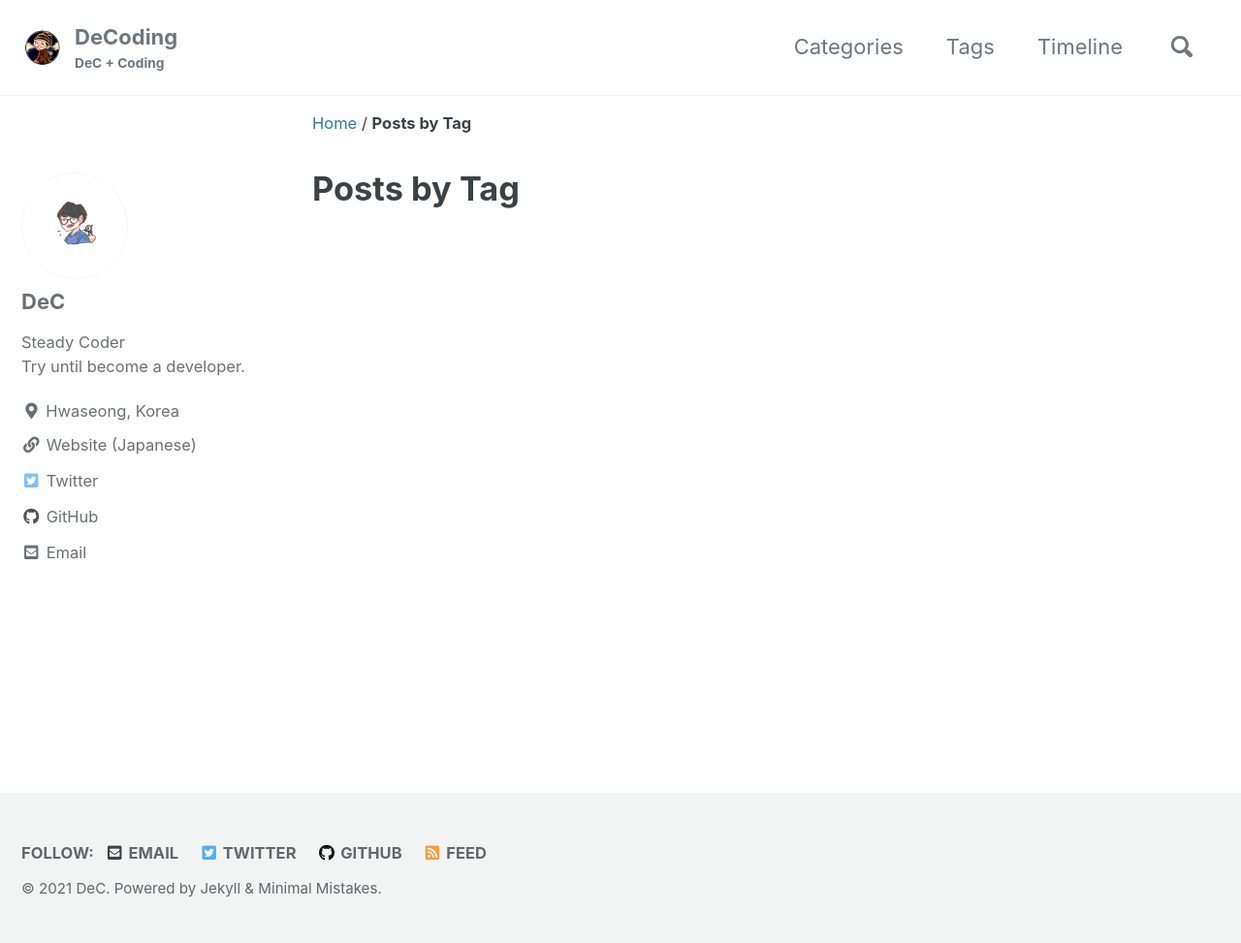
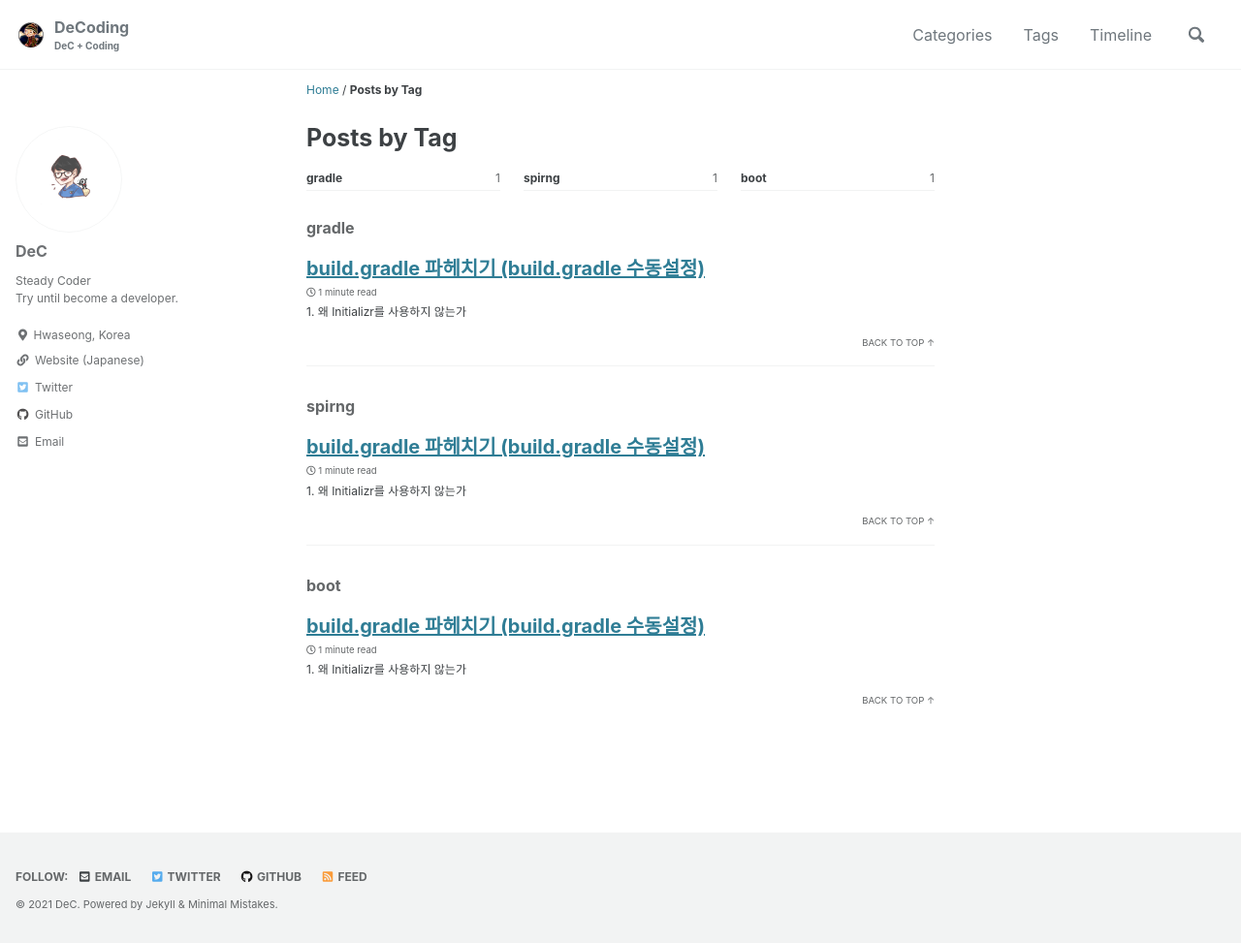
Before and after one commit to xengom/xengom.github.io, a Jekyll site: the page built from _pages/tag-archive.md, in a window 1280 px wide and 973 px high. Shown: the whole window at 97% size. Built offline with Jekyll 4.4.1, drawn with Linux system fonts in a browser that asks for light colours; cached includes are drawn as plain includes; part of the change alters nothing that is shown.

Commit message:
build.gradle
build.gradle 파헤치기

```diff
--- a/_config.yml
+++ b/_config.yml
@@ -276,6 +276,9 @@ defaults:
       comments: true
       share: true
       related: true
+      category:
+      tags:
+      toc: true
 
   # _pages
   - scope:
--- /dev/null
+++ b/_posts/2021-06-05-buildgradle-buildgradle.md
@@ -0,0 +1,157 @@
+---
+title: build.gradle 파헤치기 (build.gradle 수동설정)
+category: Springboot
+tags:
+- gradle
+- spirng
+- boot
+toc: true
+---
+
+## 1. 왜 Initializr를 사용하지 않는가
+
+![Spring Initializr](/assets/images/SpringBoot/1/Initializr.PNG)
+
+학원 수업에서도 Initializr를 사용하고 있으나 자잘한 오류 발생시, 스스로 오류를 해결하기 어려웠습니다. 결국 구글링을 통해 build.gradle 파일을 수정하는 식으로 대부분의 오류는 해결할 수 있었지만 처음부터 build.gradle 로 설정했으면 오류가 생기지 않았겠죠.
+
+또, build.gradle 을 모르는 상태로 프로젝트 진행중에 새로 추가해야할 의존성이 생겼을 경우 Initializr만 사용한다면 처음부터 프로젝트를 다시 생성해야 합니다.
+
+따라서 Spring Boot와 Gradle에 익숙해질 때까지는 Initializr 사용을 지양하고 하나씩 추가하는 식으로 공부하겠습니다.
+
+
+## 2. 그레이들 프로젝트 생성
+### 기본 상태
+우선 프로젝트 생성 후 build.gradle은 다음과 같이  자바 개발에 있어 가장 기초적인 설정만 되어있는 상태입니다.
+ ~~~java
+plugins {
+    id 'java'
+}
+
+group 'com.ch.board'
+version '1.0-SNAPSHOT'
+sourceCompatibility = 1.8
+
+repositories {
+    mavenCentral()
+}
+
+dependencies {
+    testCompile group: 'junit', name: 'junit', version:'4.12'
+}
+
+ ~~~
+
+## 3.설정 추가
+
+기본 build.gradle의 상단에 프로젝트의 플로그인 의존성 관리를 위한 설정을 추가합니다.(인텔리제이의 플러그인 관리가 아님)
+#### spring-boot-gradle-plugin
+~~~java
+buildscript {
+    ext {
+        springBootVersion = '2.1.7.RELEASE'
+    }
+    repositories {
+        mavenCentral()
+        jcenter()
+    }
+    dependencies {
+        classpath("org.springframework.boot:spring-boot-gradle-plugin:${springBootVersion}")
+    }
+}
+~~~
+
++ ext : build.gradle에서 사용하는 전역변수 설정
+  springBootVersion 라는 전역 변수를 생성하고 '2.1.7.RELEASE'라는 값을 삽입해 주었고, 이 변수를 통해 spring-boot-gradle-plugin라는 스프링 부트 그레이들 플러그인(2.1.7.RELEASE 버전)을 의존성 주입하겠다는 의미이다.
+
+#### 필수 플러그인
+위에서 선언한 플로그인 의존성들을 적용할 것인지를 결정하는 코드이다.
+~~~java
+apply plugin: 'java'
+apply plugin: 'eclipse'
+apply plugin: 'org.springframwork.boot'
+apply plugin: 'io.spring.dependency-management'
+~~~
+
++ io.spring.dependency-management : 스프링 부트의 의존성들을 관리해주는 플러그인
+  이 4 개의 플러그인들은 필수적이기 때문에 항상 추가하면 된다.
+
+#### 나머지
+~~~java
+repositories {
+    mavenCentral()
+    jcenter()
+}
+dependencies {
+    compile('org.springframework.book:spring-boot-starter-web')
+    testCompile('org.springframework.boot:spring-boot-starter-test')
+}
+~~~
+
++ repositories : 각종 의존성(라이브러리)를 어떤 원격 저장소에서 받을 것인지 설정
+
+  두 저장소 모두 사용해보기
+
+  + mavenCentral
+    이전부터 많이 사용하는 저장소
+    본인이 만든 저장소를 업로드하기 위해 많은 과정 및 설정을 요해 점차 공유가 잘 안됨
+  + jcenter
+    mavenCentral의 문제점을 개선
+    라이브러리 업로드가 간단
+    jcenter에 업로드하면 mavenCentral에도 업로드되도록 자동화 가능
+
++ dependencies : 프로그램 개발에 필요한 의존선 선언
+  Ctrl+Space를 누르면 자동완성이 가능하나 특정 버전 명시하면 안됨(맨위에 미리 버전을 전역 변수로 지정해주었기 때문) ->  버전 관리를 쉽게 하기 위함.
+
+#### 추가된 모든 코드
+
+~~~java
+buildscript {
+    ext {
+        springBootVersion = '2.1.7.RELEASE'
+    }
+    repositories {
+        mavenCentral()
+        jcenter()
+    }
+    dependencies {
+        classpath("org.springframework.boot:spring-boot-gradle-plugin:${springBootVersion}")
+    }
+}
+
+apply plugin: 'java'
+apply plugin: 'eclipse'
+apply plugin: 'org.springframework.boot'
+apply plugin: 'io.spring.dependency-management'
+
+group 'com.ch.board'
+version '1.0-SNAPSHOT'
+sourceCompatibility = 1.8
+
+repositories {
+    mavenCentral()
+}
+dependencies {
+    compile('org.springframework.boot:spring-boot-starter-web')
+    testCompile('org.springframework.boot:spring-boot-starter-test')
+}
+
+~~~
+
+작성이 완료되면 우상단에 gradle 아이콘이 뜨므로 클릭하여 설정을 반영해준다.
+
+![gradleload](/assets/images/SpringBoot/1/Gradleload.PNG)
+
+설정이 전부 반영되었으면 우상단 gradle탭으로 들어가 의존성들이 잘 받아졌는지 확인
+
+![Gradle tab](/assets/images/SpringBoot/1/GradleTab.PNG)
+
+
+
+
+
+
+
+
+
+
+이 글은 [스트링 부트와 AWS로 혼자 구형하는 웹 서비스]을 참조하여 작성되었습니다.
--- a/_sass/minimal-mistakes/_reset.scss
+++ b/_sass/minimal-mistakes/_reset.scss
@@ -8,18 +8,18 @@ html {
   /* apply a natural box layout model to all elements */
   box-sizing: border-box;
   background-color: $background-color;
-  font-size: 16px;
+  font-size: 14px;
 
   @include breakpoint($medium) {
-    font-size: 18px;
+    font-size: 16px;
   }
 
   @include breakpoint($large) {
-    font-size: 20px;
+    font-size: 16px;
   }
 
   @include breakpoint($x-large) {
-    font-size: 22px;
+    font-size: 16px;
   }
 
   -webkit-text-size-adjust: 100%;
```
Also changed, not shown: assets/images/SpringBoot/1/GradleLoad.PNG (added), assets/images/SpringBoot/1/GradleTab.PNG (added), assets/images/SpringBoot/1/Initializr.PNG (added), assets/images/postimage/12314.png (deleted).
